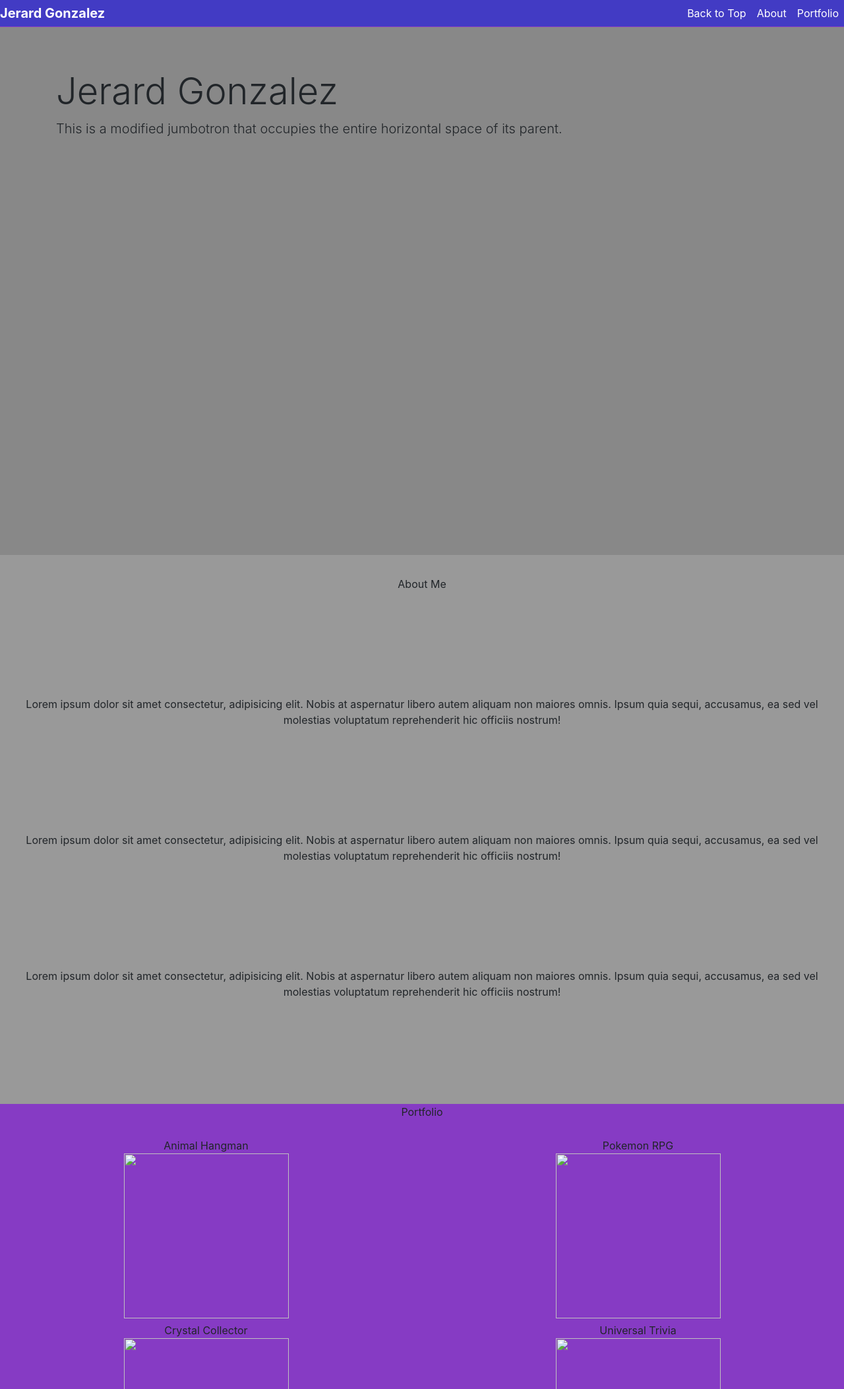
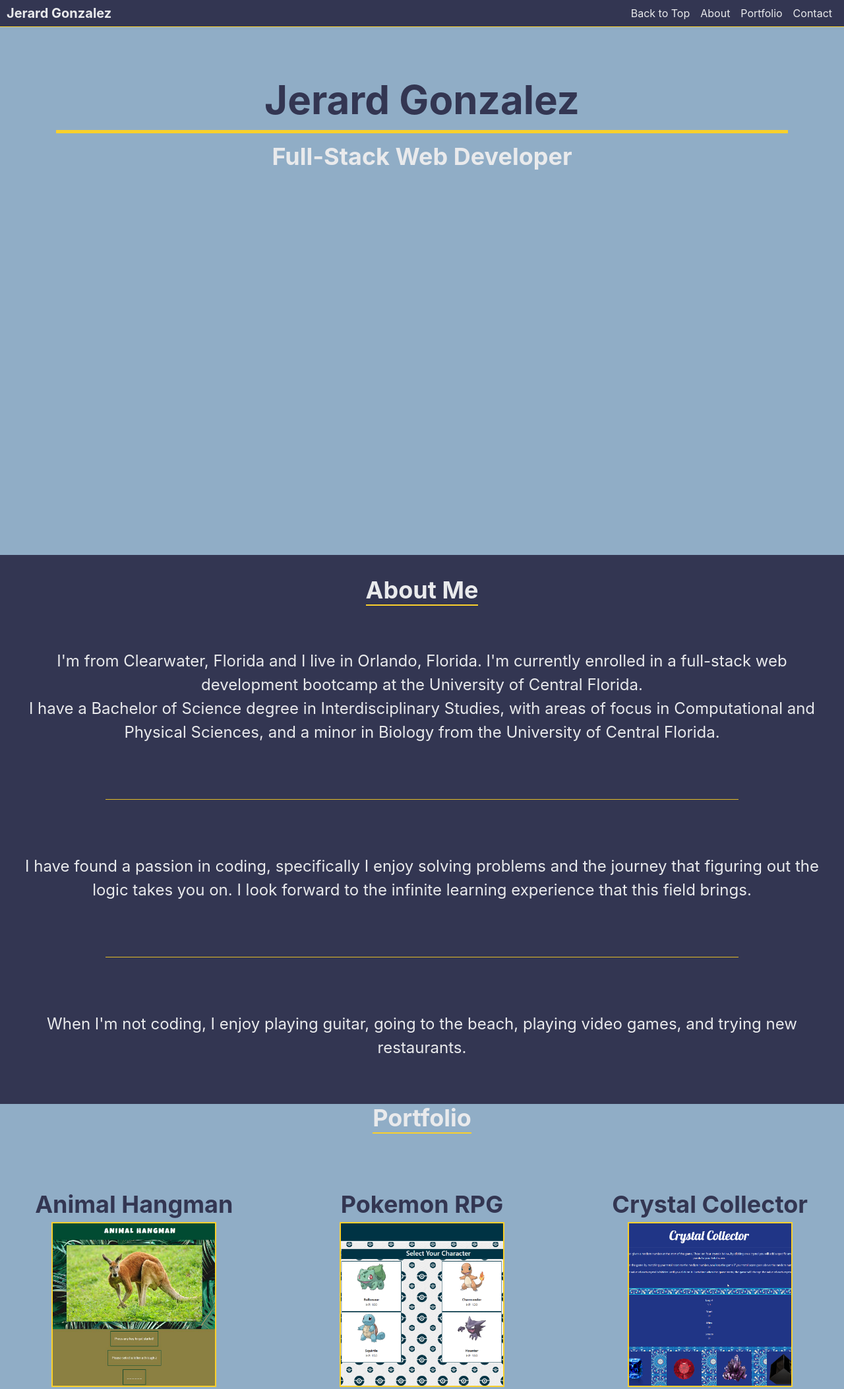
Before and after one commit to onieronaut/Updated-Portfolio, a plain HTML site: page index.html in a window 1280 px wide. Shown: the top 2105 px of the page at 66% size. Drawn offline with nearby package versions, Linux system fonts and the light colour scheme.

Commit message:
Added portofolio images, completed jQuery logic to create elements, added AnimateOnScroll to elements, added CSS styling, added additional object information, added modals

```diff
--- a/assets/css/style.css
+++ b/assets/css/style.css
@@ -1,16 +1,35 @@
+/* Jumbotron */
+.jumbotron {
+    height: 100vh;
+    background: #90ADC6;
+}
+
+h1 {
+    color: #333652;
+    font-weight: bold;
+    font-size: 60px;
+    padding: 10px;
+    border-bottom: 5px solid #FAD02C;
+}
+
+.intro {
+    font-size: 36px;
+    font-weight: bold;
+    color: #E9EAEC;
+}
+
+/* Navbar */
 .mynav {
-    background: #423BC4;
-    border-bottom: 1px solid #863BC4;
-}
-body {
-    background: #999;
+    background: #333652;
+    border-bottom: 1px solid #FAD02C;
 }
 
 .navbar {
-    padding: 0;
+    padding: 10px;
 }
+
 .navbar-brand {
-    color: white;
+    color: #E9EAEC;
     font-weight: bold;
 }
 
@@ -20,22 +39,105 @@ body {
 
 .mynavlink {
     display: inline-block;
+    color: #E9EAEC;
+}
+
+.mynavlink:hover {
+    background: #90ADC6;
+    border-bottom: 10px solid #FAD02C;
     color: white;
 }
-.mynavlink:hover {
-    background: #863BC4;
+
+body {
+    background: #333652;
 }
 
-.jumbotron {
-    height: 100vh;
-    background: #888;
+/* Section Header */
+h2 {
+    font-size: 36px;
+    font-weight: bold;
+    color: #E9EAEC;
+    border-bottom: 2px solid #FAD02C;
+    display: inline;
 }
 
-.about {
+/* About Section */
+#about {
     height: 100vh;
+    background: #333652;
+    color: #E9EAEC;
+    font-size: 24px;
 }
 
-.portfolio {
+/* Portfolio Section */
+#portfolio {
     height: 150vh;
-    background: #863BC4
+    background: #90ADC6;
 }
+
+.imageHeader {
+    color: #333652;
+    font-size: 36px;
+    font-weight: bold;
+}
+
+.portfolioImage {
+    border: 2px solid #FAD02C;
+}
+
+/* Contact Section */
+    #contact {
+        height: 100vh;
+        background: #333652;
+    }
+
+
+/* Modals */
+.modal-content {
+    border: 1px solid #E9EAEC;
+}
+.modal-header {
+    background: #333652;
+    color: #90ADC6;
+    border-bottom: 1px solid #FAD02C;
+}
+
+.modal-body {
+    background: #90ADC6;
+    color: #E9EAEC;
+    border-bottom: 1px solid #FAD02C;
+    font-size: 24px;
+}
+
+.modal-footer {
+    background: #333652;
+}
+
+.close {
+    color: #90ADC6;
+}
+
+.close:hover {
+    color: #FAD02C;
+}
+
+/* Buttons */
+.btn {
+    background: #333652;
+    border: 1px solid #FAD02C;
+    color: #E9EAEC;
+}
+
+.btn:hover {
+    background: #FAD02C;
+    border: 1px solid #333652;
+    color: #333652;
+}
+
+img:hover {
+    cursor: pointer;
+}
+
+hr {
+    background: #FAD02C;
+}
--- a/assets/javascript/app.js
+++ b/assets/javascript/app.js
@@ -1,67 +1,116 @@
+AOS.init({
+    // Global settings:
+    disable: false, // accepts following values: 'phone', 'tablet', 'mobile', boolean, expression or function
+    startEvent: 'DOMContentLoaded', // name of the event dispatched on the document, that AOS should initialize on
+    initClassName: 'aos-init', // class applied after initialization
+    animatedClassName: 'aos-animate', // class applied on animation
+    useClassNames: false, // if true, will add content of `data-aos` as classes on scroll
+    disableMutationObserver: false, // disables automatic mutations' detections (advanced)
+    debounceDelay: 50, // the delay on debounce used while resizing window (advanced)
+    throttleDelay: 99, // the delay on throttle used while scrolling the page (advanced)
+
+
+    // Settings that can be overridden on per-element basis, by `data-aos-*` attributes:
+    offset: 120, // offset (in px) from the original trigger point
+    delay: 100, // values from 0 to 3000, with step 50ms
+    duration: 1500, // values from 0 to 3000, with step 50ms
+    easing: 'ease', // default easing for AOS animations
+    once: false, // whether animation should happen only once - while scrolling down
+    mirror: false, // whether elements should animate out while scrolling past them
+    anchorPlacement: 'top-bottom', // defines which position of the element regarding to window should trigger the animation
+
+  });
+
 const portfolio = [
 
     animalHangman = {
         name: "Animal Hangman",
         url: "https://onieronaut.github.io/Word-Guess-Game/",
+        github: "https://github.com/onieronaut/Word-Guess-Game",
         target: "animalhangman",
+        description: "Hangman with an animal theme! Type letters on your keyboard to guess.",
+        image: "assets/images/animalhangman.jpg"
 
     },
 
     pokemonRPG = {
         name: "Pokemon RPG",
         url: "https://onieronaut.github.io/RPG-Game/",
+        github: "https://github.com/onieronaut/RPG-Game",
         target: "pokemonrpg",
+        description: "A Pokemon themed RPG! Click to navigate through the game.",
+        image: "assets/images/pokemonrpg.png"
 
     },
 
     crystalCollector = {
         name: "Crystal Collector",
         url: "https://onieronaut.github.io/unit-4-game/",
+        github: "https://github.com/onieronaut/unit-4-game",
         target: "crystalcollector",
-
+        description: "Try to reach the target value by clicking on crystals in a certain order!",
+        image: "assets/images/crystalcollector.png"
     },
 
     universalTrivia = {
         name: "Universal Trivia",
         url: "https://onieronaut.github.io/TriviaGame/",
+        github: "https://github.com/onieronaut/TriviaGame",
         target: "universaltrivia",
-
+        description: "Astronomy based trivia!",
+        image: "assets/images/universaltrivia.png"
     },
 
     giphyComedians = {
         name: "Giphy Comedians",
         url: "https://onieronaut.github.io/GiphyProject/",
+        github: "https://github.com/onieronaut/GiphyProject",
         target: "giphycomedians",
+        description: "Search for GIFs of your favorite comedians!",
+        image: "assets/images/giphycomedians.png"
 
     },
 
     trainScheduler = {
         name: "Train Scheduler",
         url: "https://onieronaut.github.io/TrainScheduler/",
+        github: "https://github.com/onieronaut/TrainScheduler",
         target: "trainscheduler",
+        description: "A demonstration of server side storage functionality and the Momentjs library",
+        image: "assets/images/trainscheduler.png"
     },
 
     spaceBnb = {
         name: "SpaceBnB",
         url: "https://onieronaut.github.io/Project1/",
+        github: "https://github.com/onieronaut/Project1",
         target: "spacebnb",
+        description: "A group project showcasing a mock travel site for the Star Wars universe.",
+        image: "assets/images/spacebnb.png"
     }
 ]
 
 createPortfolio();
+createModals();
+
+
+$(document).on("click", ".link", function() {
+    window.location = $(this).attr("url");
+});
 
 function createPortfolio() {
 
     for (let i = 0; i < portfolio.length; i++) {
 
-        let addNewPortfolio = $("<div>").addClass("col-sm-6 hi");
-        let newPortfolioHeader = $("<div>").addClass("imageHeader").text(portfolio[i].name);
-        let newPortfolioImage = $("<img>").attr({
-            src: "#",
+        let addNewPortfolio = $("<div>").addClass("col-sm-4");
+        let newPortfolioHeader = $("<div>").addClass("imageHeader").text(portfolio[i].name).attr("data-aos", "fade-down");
+        let newPortfolioImage = $("<img>").addClass("portfolioImage").attr({
+            src: portfolio[i].image,
             height: 250,
             width: 250,
             "data-toggle": "modal",
-            "data-target": `#${portfolio[i].target}`
+            "data-target": `#${portfolio[i].target}`,
+            "data-aos": "fade-up"
         });
         addNewPortfolio.append(newPortfolioHeader);
         addNewPortfolio.append(newPortfolioImage);
@@ -70,6 +119,8 @@ function createPortfolio() {
 
 }
 
+
+function createModals() {
 
     for (let i = 0; i < portfolio.length; i++) {
 
@@ -86,14 +137,26 @@ let newModalX = $("<button>").addClass("close").text("X").attr({
             type: "button",
             "data-dismiss": "modal"
         });
-let newModalBody = $("<div>").addClass("modal-body").text("hey");
+        let newModalBody = $("<div>").addClass("modal-body").text(portfolio[i].description);
         let newModalFooter = $("<div>").addClass("modal-footer");
-let newModalClose = $("<button>").addClass("btn  btn-secondary").text("Close").attr({
+        let newModalLink = $("<button>").addClass("btn btn-primary link").text("Visit Website").attr({
+            type: "button",
+            url: portfolio[i].url
+        })
+        let newModalLink2 = $("<button>").addClass("btn btn-primary link").text("GitHub").attr({
+            type: "button",
+            url: portfolio[i].github
+        })
+        let newModalClose = $("<button>").addClass("btn btn-primary").text("Close").attr({
             type: "button",
             "data-dismiss": "modal"
         });
 
-newModalFooter.append(newModalClose);
+        newModalFooter.append(
+            newModalClose,
+            newModalLink,
+            newModalLink2
+            );
         newModalHeader.append(newModalTitle);
         newModalHeader.append(newModalX);
         newModalContent.append(
@@ -106,3 +169,4 @@ addNewModal.append(newModalDialog);
         $(".mymodals").append(addNewModal);
 
     }
+}
--- a/index.html
+++ b/index.html
@@ -8,6 +8,7 @@
   <title>Jerard Gonzalez | Full-Stack Developer</title>
 
   <link rel="stylesheet" href="assets/css/reset.css">
+  <link href="https://unpkg.com/aos@2.3.1/dist/aos.css" rel="stylesheet">
   <link rel="stylesheet" href="https://stackpath.bootstrapcdn.com/bootstrap/4.3.1/css/bootstrap.min.css"
     integrity="sha384-ggOyR0iXCbMQv3Xipma34MD+dH/1fQ784/j6cY/iJTQUOhcWr7x9JvoRxT2MZw1T" crossorigin="anonymous">
   <link rel="stylesheet" href="assets/css/style.css">
@@ -20,87 +21,84 @@
   <nav class="navbar sticky-top navbar-expand-lg mynav py-0">
     <a class="navbar-brand" href="#">Jerard Gonzalez</a>
     <div class="navbar-nav ml-auto">
-      <a class="nav-item nav-link active mynavlink" href="#">Back to Top<span class="sr-only">(current)</span></a>
-      <a class="nav-item nav-link mynavlink" href="#">About</a>
-      <a class="nav-item nav-link mynavlink" href="#">Portfolio</a>
+      <a class="nav-item nav-link active mynavlink" href="#top">Back to Top</a>
+      <a class="nav-item nav-link mynavlink" href="#about">About</a>
+      <a class="nav-item nav-link mynavlink" href="#portfolio">Portfolio</a>
+      <a class="nav-item nav-link mynavlink" href="#contact">Contact</a>
     </div>
     </div>
   </nav>
 
   <!-- Jumbotron -->
   <div class="jumbotron jumbotron-fluid">
-    <div class="container">
-      <h1 class="display-4">Jerard Gonzalez</h1>
-      <p class="lead">This is a modified jumbotron that occupies the entire horizontal space of its parent.</p>
+    <div class="container text-center">
+      <h1 data-aos="fade-right">Jerard Gonzalez</h1>
+      <p data-aos="fade-left" class="intro">Full-Stack Web Developer</p>
     </div>
   </div>
 
   <!-- Container -->
   <div class="container-fluid">
     <!-- About -->
-    <div class="row text-center about">
-      <div class="col-sm-12">About Me</div>
-      <div class="col-sm-12">Lorem ipsum dolor sit amet consectetur, adipisicing elit. Nobis at aspernatur libero autem
-        aliquam non maiores omnis. Ipsum quia sequi, accusamus, ea sed vel molestias voluptatum reprehenderit hic
-        officiis nostrum!
+    <div class="row text-center" id="about">
+      <div class="col-sm-12">
+        <h2 data-aos="fade-left">About Me</h2>
       </div>
-      <div class="col-sm-12">Lorem ipsum dolor sit amet consectetur, adipisicing elit. Nobis at aspernatur libero autem
-        aliquam non maiores omnis. Ipsum quia sequi, accusamus, ea sed vel molestias voluptatum reprehenderit hic
-        officiis nostrum!
+      <div class="col-sm-12" data-aos="fade-right">I'm from Clearwater, Florida and I live in Orlando, Florida. I'm currently enrolled in a
+        full-stack web development bootcamp at the University of Central Florida.<br>
+        I have a Bachelor of Science degree in Interdisciplinary Studies, with areas of focus in Computational and
+        Physical Sciences, and a minor in Biology from the University of Central Florida.
       </div>
-      <div class="col-sm-12">Lorem ipsum dolor sit amet consectetur, adipisicing elit. Nobis at aspernatur libero autem
-        aliquam non maiores omnis. Ipsum quia sequi, accusamus, ea sed vel molestias voluptatum reprehenderit hic
-        officiis nostrum!
+      <hr width="75%">
+      <div class="col-sm-12" data-aos="fade-left">I have found a passion in coding, specifically I enjoy solving problems and the journey
+        that figuring out the logic takes you on. I look forward to the infinite learning experience that this field
+        brings.
+      </div>
+      <hr width="75%">
+      <div class="col-sm-12" data-aos="fade-right">
+        When I'm not coding, I enjoy playing guitar, going to the beach, playing video games, and trying new
+        restaurants.
       </div>
     </div>
 
     <!-- Portfolio -->
-    <div class="row text-center portfolio">
-      <div class="col-sm-12">Portfolio</div>
+    <div class="row text-center" id="portfolio">
+      <div class="col-sm-12">
+        <h2 data-aos="fade-up">Portfolio</h2>
+      </div>
 
       <!-- Image trigger modal -->
       <div class="row text-center portfolioImages"></div>
-      <!-- <div class="col-sm-6">
-        <div class="imageHeader">Animal Hangman        </div>
-        <img src="#" width="200" height="200" data-toggle="modal" data-target="#exampleModal" />
-      </div>
-      <div class="col-sm-6">
-        <img src="#" width="200" height="200" data-toggle="modal" data-target="#exampleModal" />
-      </div>
-      <div class="col-sm-6">
-        <img src="#" width="200" height="200" data-toggle="modal" data-target="#exampleModal" />
-      </div> -->
+
+      <div class="mymodals"></div>
+    </div>
 
 
-      <div class="mymodals"></div>
-      <!-- Modal -->
-      <!-- <div class="modal fade" id="exampleModal" tabindex="-1" role="dialog" aria-labelledby="exampleModalLabel"
-        aria-hidden="true">
-        <div class="modal-dialog modal-dialog-centered" role="document">
-          <div class="modal-content">
-            <div class="modal-header">
-              <h5 class="modal-title" id="exampleModalLabel">Modal title</h5>
-              <button type="button" class="close" data-dismiss="modal" aria-label="Close">
-                <span aria-hidden="true">&times;</span>
-              </button>
-            </div>
-            <div class="modal-body">
-              Lorem ipsum dolor sit amet consectetur adipisicing elit. Hic amet consectetur, nobis rerum fugit
-              cupiditate doloribus quas officia. Nam tempore fugiat tempora doloremque quo veniam aliquid odio deleniti,
-              rerum adipisci?
-            </div>
-            <div class="modal-footer">
-              <button type="button" class="btn btn-secondary" data-dismiss="modal">Close</button>
-            </div>
-          </div>
-        </div>
-      </div> -->
+    <!-- Contact -->
+    <div class="row text-center" id="contact">
+      <div class="col-sm-12">
+        <h2 data-aos="fade-up">Contact</h2>
+      </div>
+      <div class="col-sm-12">
+          You can reach me the following ways:
+      </div>
+      <div class="col-sm-4 mx-auto">
+        <img src="assets/images/GitHub-Mark-64px.png" />
+      </div>
+      <div class="col-sm-4 mx-auto">
+        <img src="assets/images/GitHub-Mark-64px.png" />
+      </div>
+      <div class="col-sm-4 mx-auto">
+        <img src="assets/images/GitHub-Mark-64px.png" />
+      </div>
+    </div>
 
     </div>
     <!-- End Container -->
   </div>
 </body>
 
+<script src="https://unpkg.com/aos@2.3.1/dist/aos.js"></script>
 <!-- jQuery -->
 <script src="https://code.jquery.com/jquery-3.4.1.js" integrity="sha256-WpOohJOqMqqyKL9FccASB9O0KwACQJpFTUBLTYOVvVU="
   crossorigin="anonymous"></script>
@@ -115,4 +113,8 @@
 <!-- External Javascript -->
 <script src="assets/javascript/app.js"></script>
 
+<script>
+  AOS.init();
+</script>
+
 </html>
```
Also changed, not shown: assets/images/GitHub-Mark-64px.png (added), assets/images/animalhangman.jpg (added), assets/images/crystalcollector.png (added), assets/images/giphycomedians.png (added), assets/images/pokemonrpg.png (added), assets/images/spacebnb.png (added), assets/images/trainscheduler.png (added), assets/images/universaltrivia.png (added). Lines whose indentation alone changed are shown as unchanged.
